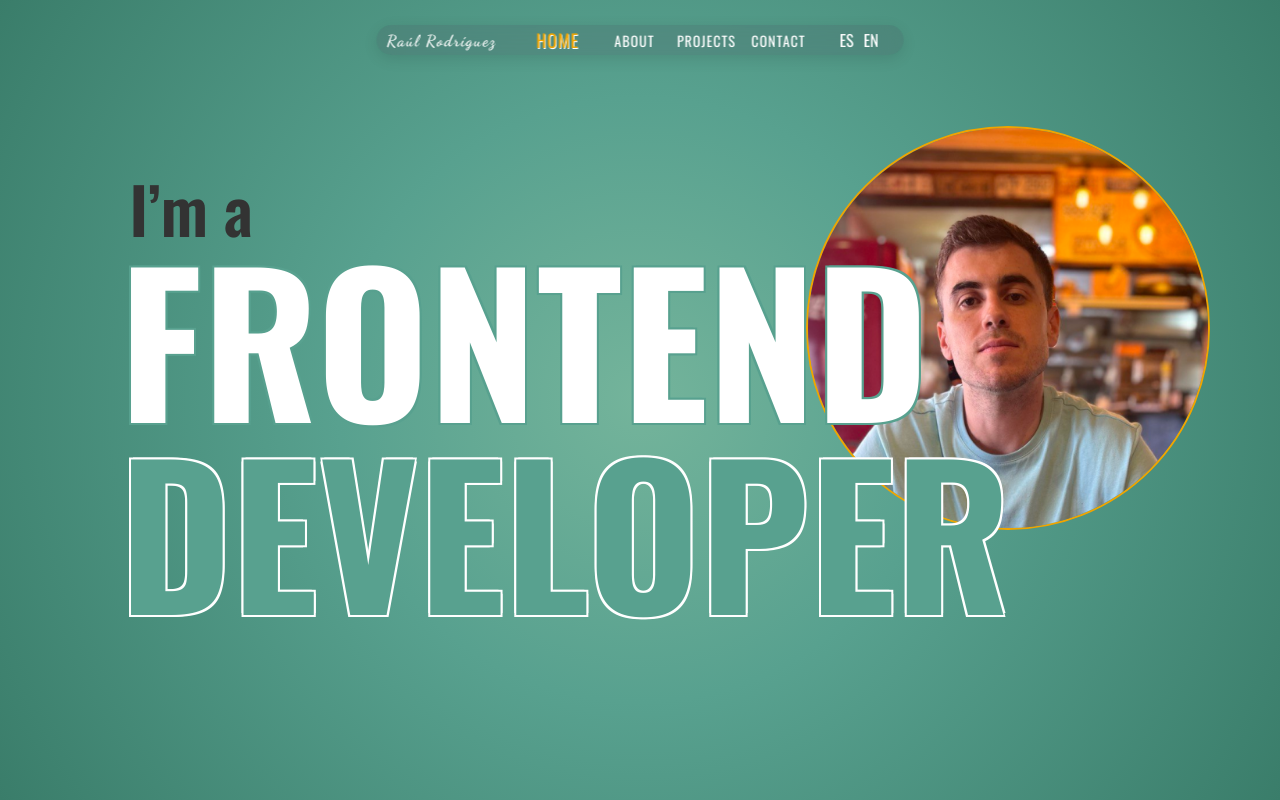
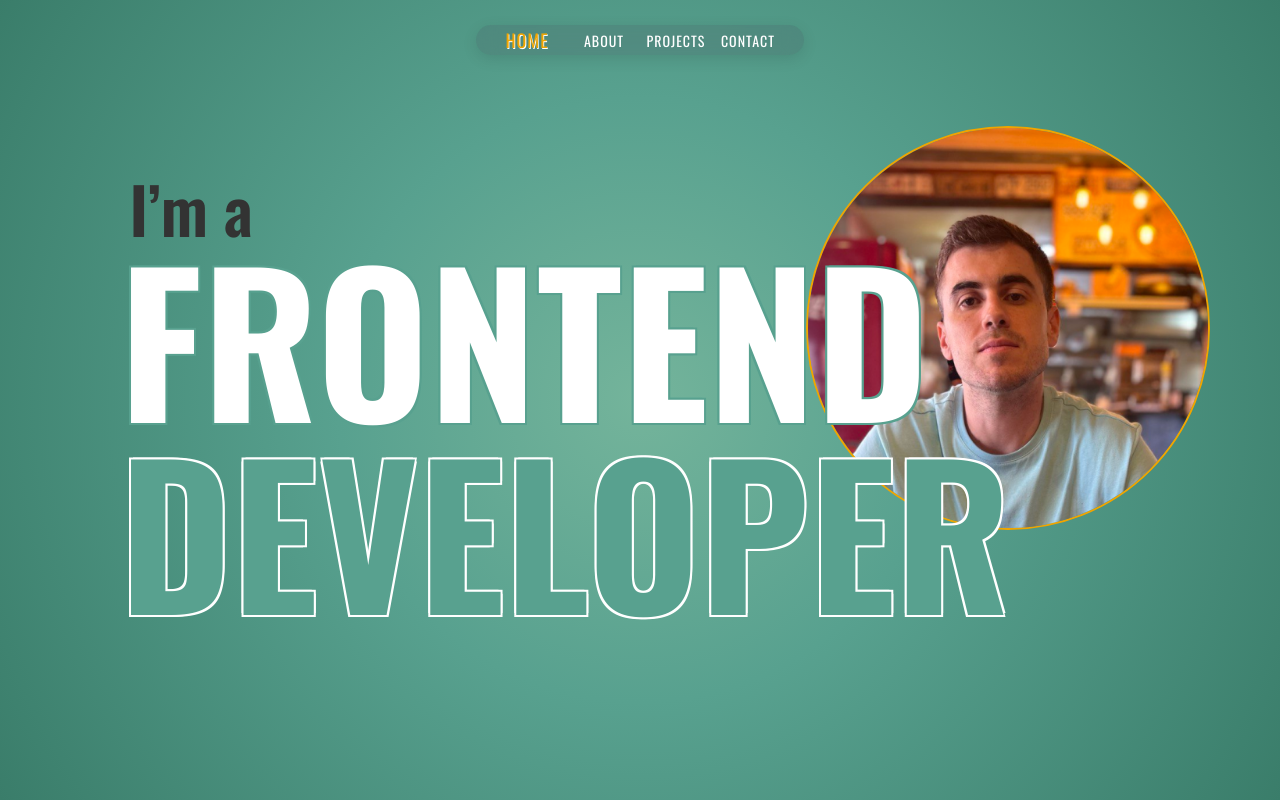
Before and after one commit to raulrod16124/raulrodriguez, a React (Vite) app: page / in a window 1280 px wide. Built offline with nearby package versions, Linux system fonts and the light colour scheme.

Commit message:
refactor navbar styles

```diff
--- a/src/components/navigation/Navbar.styled.ts
+++ b/src/components/navigation/Navbar.styled.ts
@@ -42,14 +42,6 @@ export const NavbarContainer = styled.div`
     box-shadow: 0 4px 15px rgba(0, 0, 0, 0.1);
     background-color: rgba(69, 77, 93, 0.2);
     border-radius: 50px;
-`;
-
-/* nav name */
-export const NavName = styled.div`
-  font-family: ${theme.font.secondary.fontFamily};
-  font-weight: 700;
-  letter-spacing: 1.5px;
-  cursor: pointer;
 `;
 
 /* navbar button */
@@ -117,20 +109,3 @@ export const NavButtonNewText = styled.span`
   transform: translateY(100%);
   transition: transform 0.4s ease-in-out;
 `;
-
-/* nav languages */
-export const NavLanguages= styled.div`
-    display: flex;
-    justify-content: space-between;
-`;
-
-export const NavLanguage= styled.div`
-    margin: 0 5px;
-    color: white;
-    text-transform: uppercase;
-    cursor: pointer;
-
-    &:hover {
-        color: ${theme.colors.secondary.light};
-    }
-`;
--- a/src/components/navigation/Navbar.tsx
+++ b/src/components/navigation/Navbar.tsx
@@ -1,6 +1,6 @@
 import { useContext } from "react"
 import { ScreenContext } from "../../context/ScreenContext"
-import { NavButton, NavButtons, NavbarContainer, NavLanguage, NavLanguages, NavbarWrapper, NavButtonCurrentText, NavButtonNewText, NavName } from "./Navbar.styled";
+import { NavButton, NavButtons, NavbarContainer, NavbarWrapper, NavButtonCurrentText, NavButtonNewText } from "./Navbar.styled";
 
 export const Navbar = () => {
     const { screenType, setScreenType } = useContext(ScreenContext);
@@ -8,7 +8,6 @@ export const Navbar = () => {
     return (
         <NavbarWrapper data-testid="Navbar">
             <NavbarContainer>
-                <NavName onClick={() => setScreenType("home")}>Raúl Rodríguez</NavName>
                 <NavButtons>
                     <NavButton
                         onClick={() => setScreenType("home")}
@@ -39,10 +38,6 @@ export const Navbar = () => {
                         <NavButtonNewText className="text-new">Contact</NavButtonNewText>
                     </NavButton>
                 </NavButtons>
-                <NavLanguages>
-                    <NavLanguage>es</NavLanguage>
-                    <NavLanguage>en</NavLanguage>
-                </NavLanguages>
             </NavbarContainer>
         </NavbarWrapper>
     )
```
